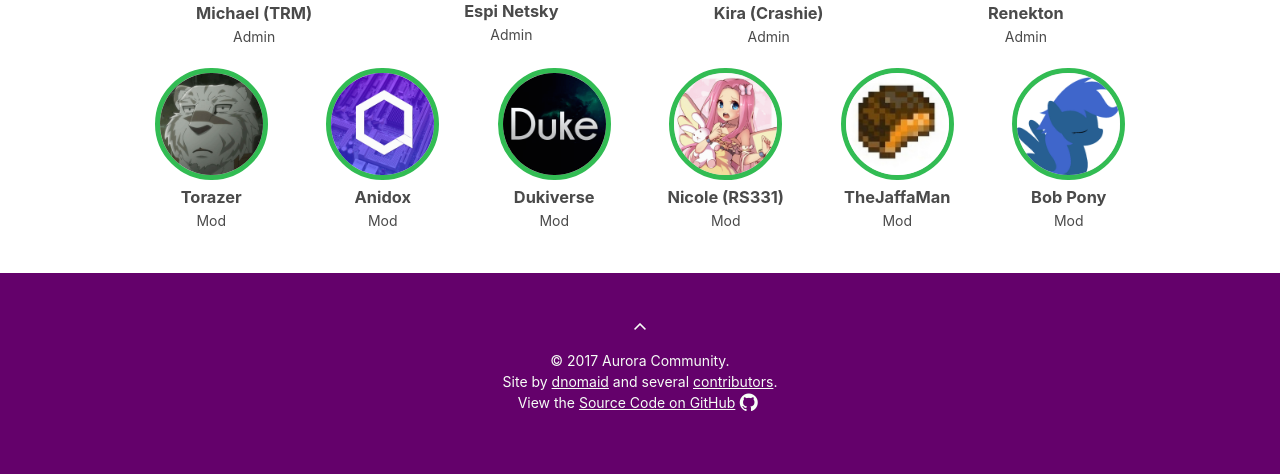
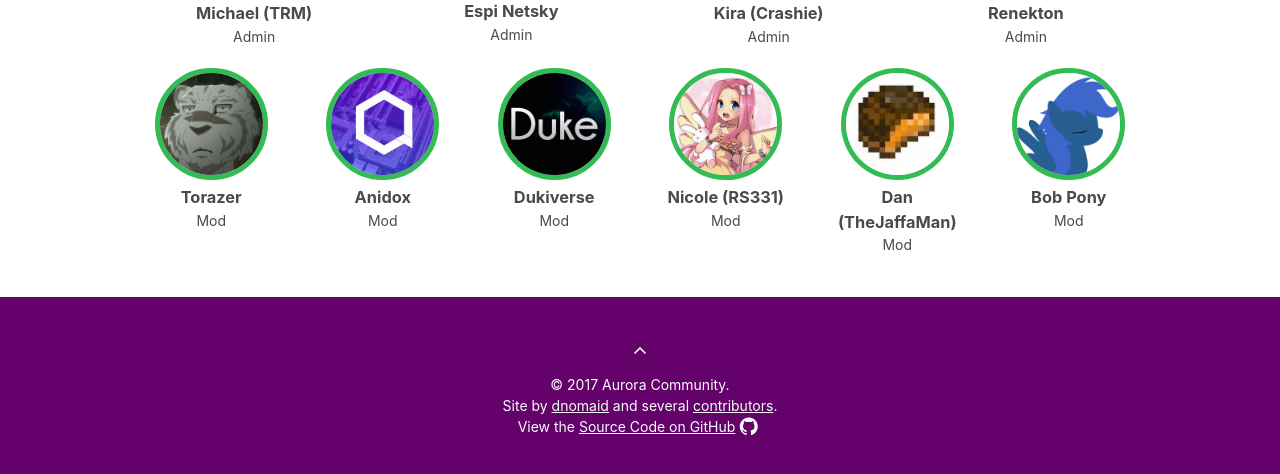
Before and after one commit to AuroraCommunity/AuroraCommunity.github.io, a PHP site: page / in a window 1280 px wide. Shown: the part 1284-1758 px from the top of the page. Run offline with PHP 8.4, Linux system fonts and the light colour scheme; some libraries are stand-ins or nearby versions.

Commit message:
Add Jaffa's name

```diff
--- a/index.php
+++ b/index.php
@@ -108,7 +108,7 @@
           <div class="column">
               <a href="https://www.youtube.com/channel/UCfpY45UhtJ9i-_PJVwBOzvA
 " target="_blank" rel="noopener noreferrer"><img src="img/people/jaffa.png" class="someone mod"></a>
-              <h3 title="AKA TheJaffaMeme">TheJaffaMan</h3>
+              <h3>Dan <span title="AKA TheJaffaMeme">(TheJaffaMan)</span></h3>
               <p>Mod</p>
           </div>
 
```
